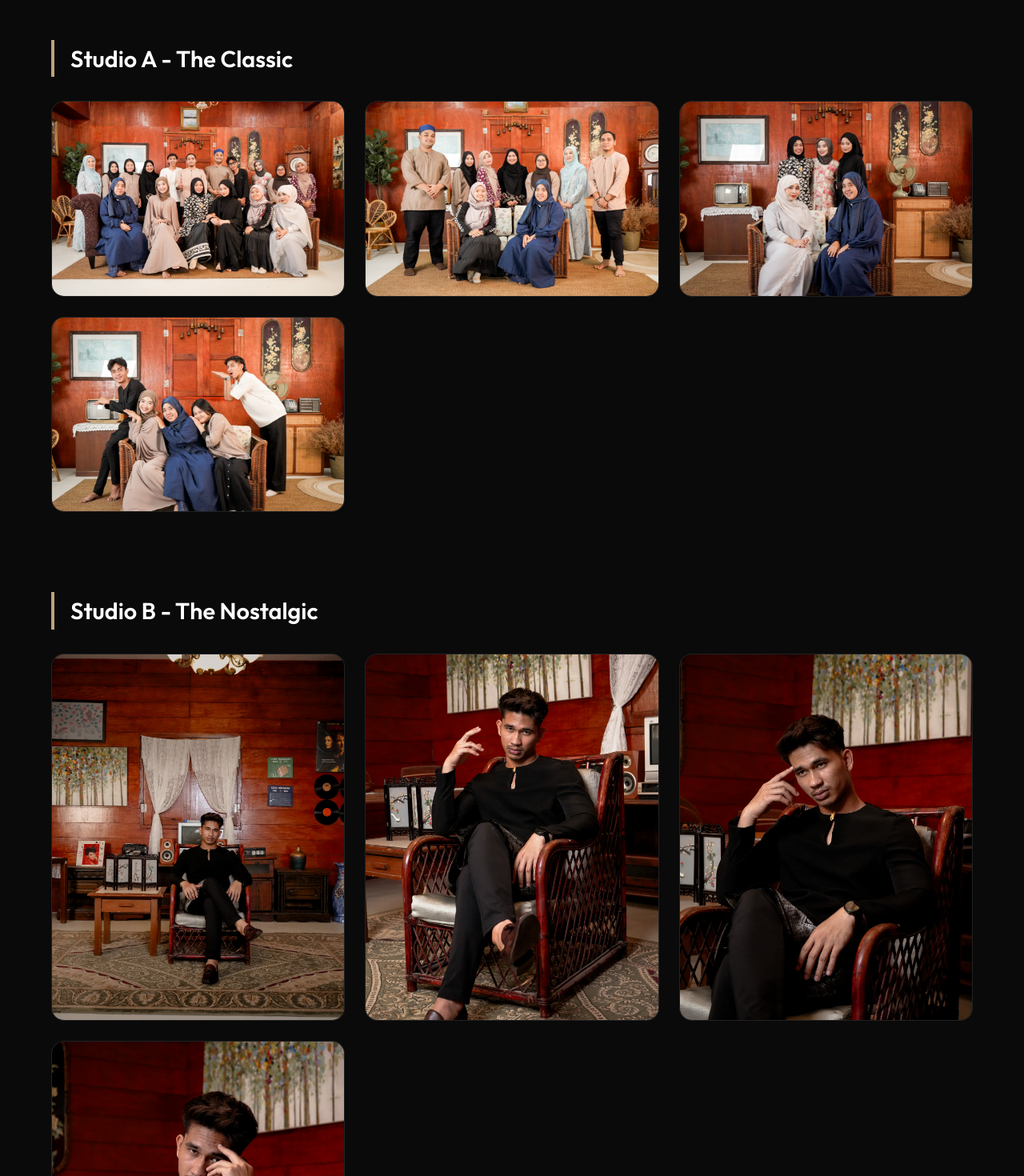
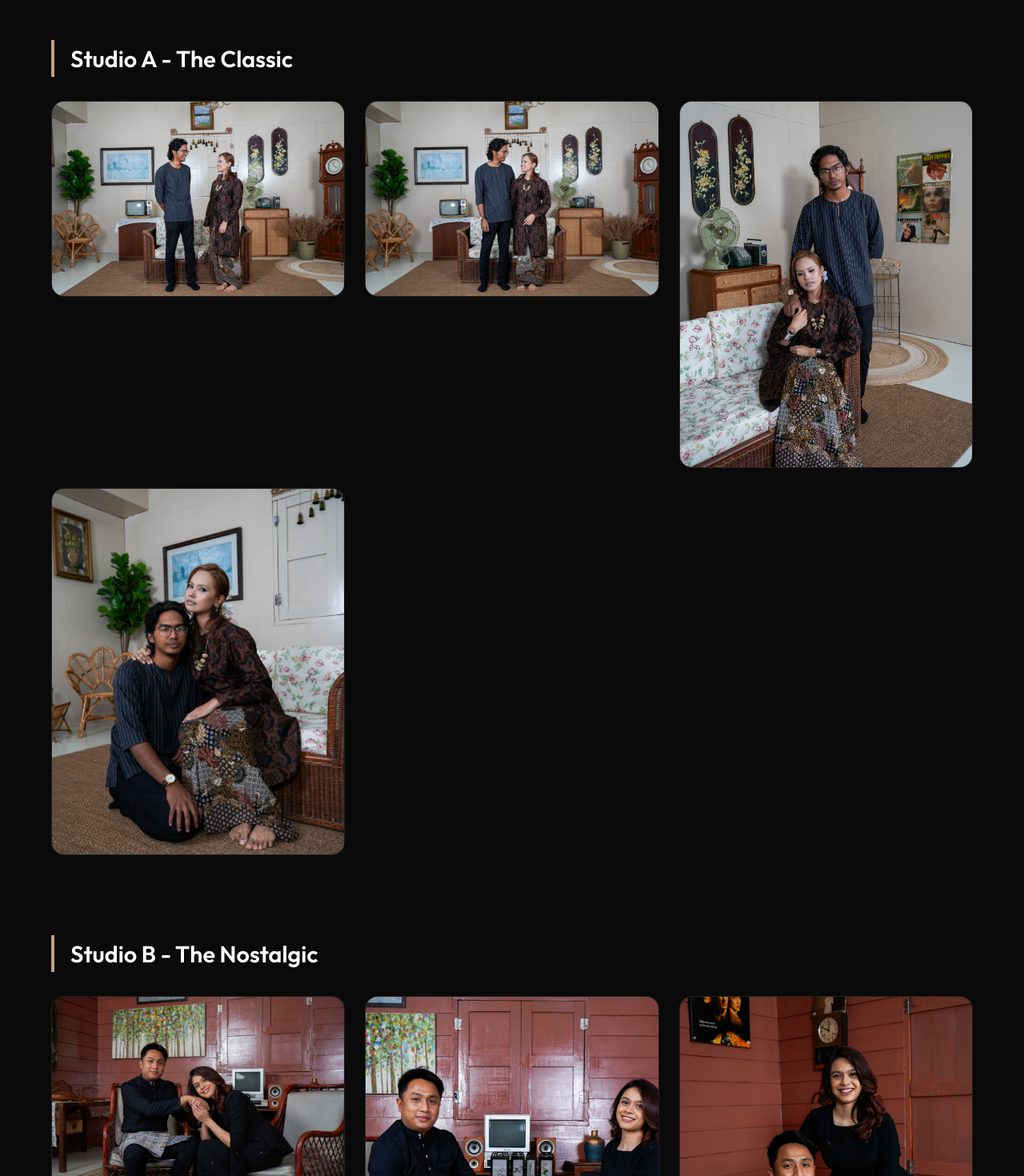
Before and after one commit to TeenagerzGuru/LensIA-studio, a React (Vite) app: page / in a window 1280 px wide. Shown: the part 3320-4790 px from the top of the page at 80% size. Built offline with nearby package versions, Linux system fonts and the light colour scheme; no server answers.

Commit message:
Update App.jsx

```diff
--- a/src/App.jsx
+++ b/src/App.jsx
@@ -106,17 +106,17 @@ function App() {
   ]
 
   const studioAReviews = [
-    { img: "/SAR1.jpeg" },
-    { img: "/SAR2.jpeg" },
-    { img: "/SAR3.jpeg" },
-    { img: "/SAR4.jpeg" }
+    { img: "/SAR5.jpeg", format: "landscape" },
+    { img: "/SAR6.jpeg", format: "landscape" },
+    { img: "/SAR7.jpeg", format: "portrait" },
+    { img: "/SAR8.jpeg", format: "portrait" }
   ]
 
   const studioBReviews = [
-    { img: "/SBR1.jpeg" },
-    { img: "/SBR2.jpeg" },
-    { img: "/SBR3.jpeg" },
-    { img: "/SBR4.jpeg" }
+    { img: "/SBR5.jpeg", format: "landscape" },
+    { img: "/SBR6.jpeg", format: "portrait" },
+    { img: "/SBR7.jpeg", format: "portrait" },
+    { img: "/SBR8.jpeg", format: "portrait" }
   ]
 
   const handleChange = (e) => {
@@ -304,7 +304,7 @@ function App() {
               <h3 className="category-title">Studio A - The Classic</h3>
               <div className="reviews-grid">
                 {studioAReviews.map((review, index) => (
-                  <div key={index} className="review-card image-only landscape">
+                  <div key={index} className={`review-card image-only ${review.format}`}>
                     <img src={review.img} alt={`Studio A Review ${index + 1}`} className="review-img" />
                   </div>
                 ))}
@@ -315,7 +315,7 @@ function App() {
               <h3 className="category-title">Studio B - The Nostalgic</h3>
               <div className="reviews-grid">
                 {studioBReviews.map((review, index) => (
-                  <div key={index} className="review-card image-only">
+                  <div key={index} className={`review-card image-only ${review.format}`}>
                     <img src={review.img} alt={`Studio B Review ${index + 1}`} className="review-img" />
                   </div>
                 ))}
```
